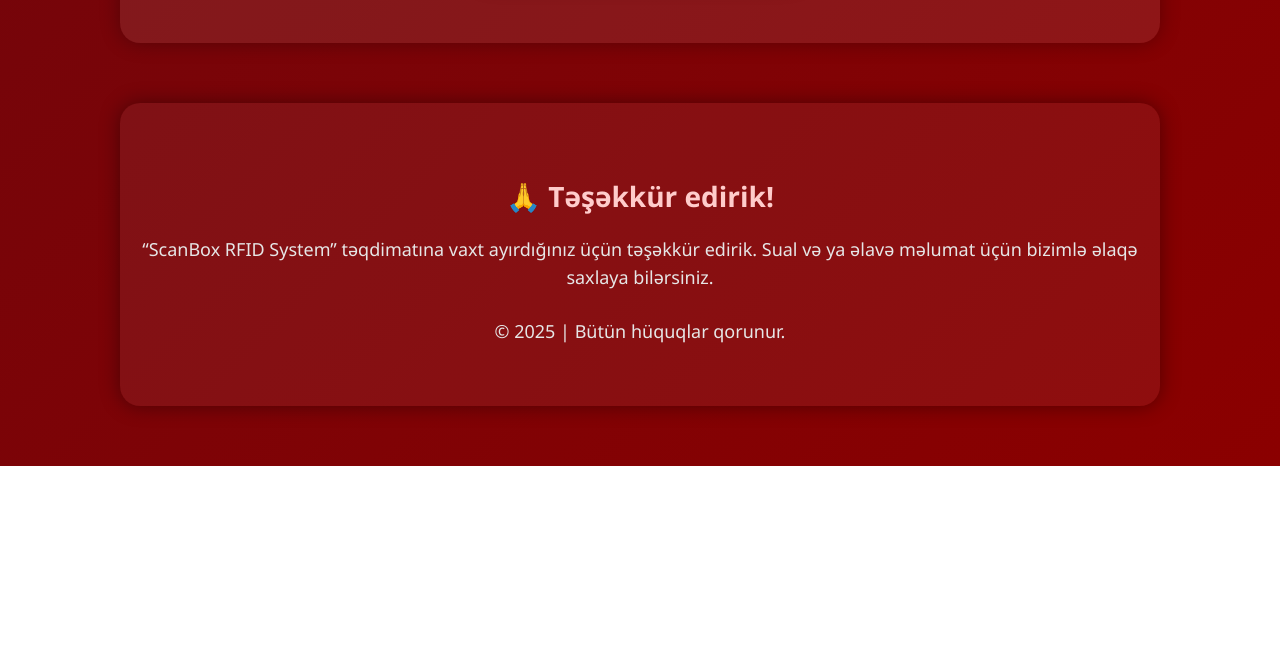
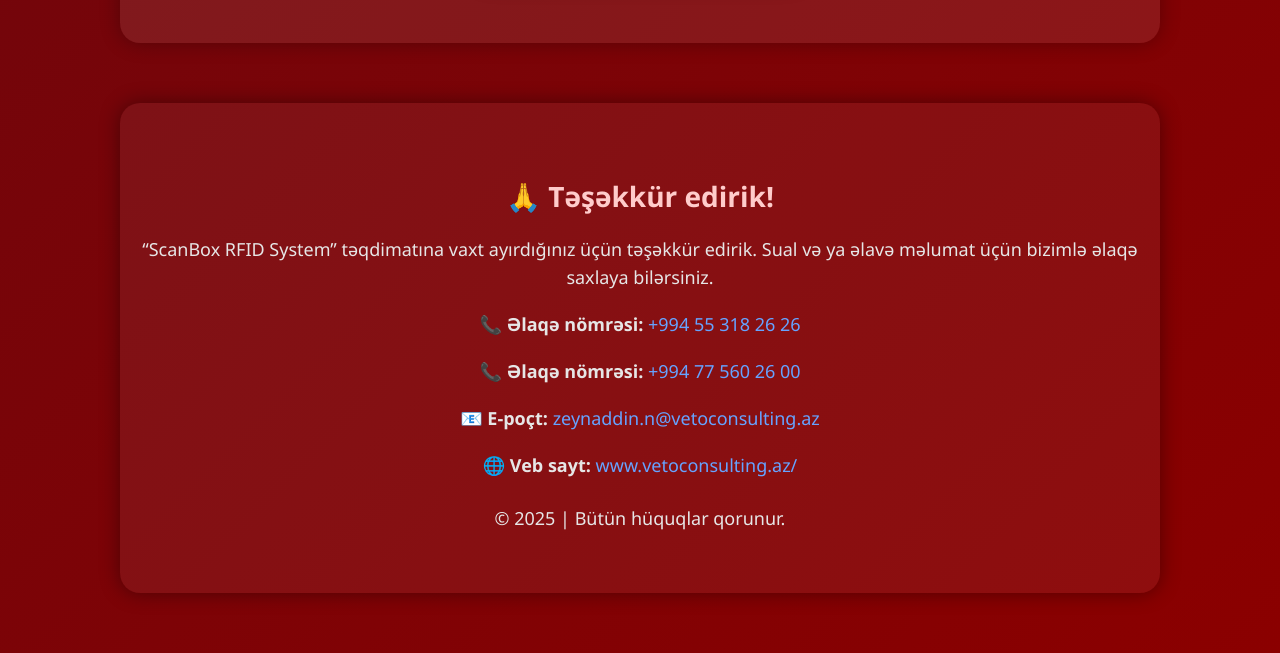
Before and after one commit to kamalniyazov032/ScanBoxVeto, a plain HTML site: page index.html in a window 1280 px wide. Shown: the part 9855-10508 px from the top of the page. Before the commit the page ends 10321 px from the top, so only its background shows below. Drawn offline with Linux system fonts and the light colour scheme.

Commit message:
Update index.html

```diff
--- a/index.html
+++ b/index.html
@@ -422,14 +422,14 @@
   <section class="section" id="tesekkur">
     <h2>🙏 Təşəkkür edirik!</h2>
     <p>“ScanBox RFID System” təqdimatına vaxt ayırdığınız üçün təşəkkür edirik.  Sual və ya əlavə məlumat üçün bizimlə əlaqə saxlaya bilərsiniz. </p>
- <!--
+
     <div class="contact-info">
       <p>📞 <strong>Əlaqə nömrəsi:</strong> <a href="tel:+994553182626">+994 55 318 26 26</a></p>
       <p>📞 <strong>Əlaqə nömrəsi:</strong> <a href="tel:+994775602600">+994 77 560 26 00</a></p>
-      <p>📧 <strong>E-poçt:</strong> <a href="mailto:info@emkoTech.az">info@emkoTech.az</a></p>
-      <p>🌐 <strong>Veb sayt:</strong> <a href="https://EmkoTech.az" target="_blank" rel="noopener">www.EmkoTech.az</a></p>
+      <p>📧 <strong>E-poçt:</strong> <a href="mailto:zeynaddin.n@vetoconsulting.az">zeynaddin.n@vetoconsulting.az</a></p>
+      <p>🌐 <strong>Veb sayt:</strong> <a href="https://vetoconsulting.az/" target="_blank" rel="noopener">www.vetoconsulting.az/</a></p>
     </div>
-
+ <!--
     <div class="social-links">
       <a href="https://www.linkedin.com/company/beitpartners" target="_blank" rel="noopener" title="LinkedIn">
         <img src="https://cdn-icons-png.flaticon.com/512/3536/3536505.png" alt="LinkedIn">
```
